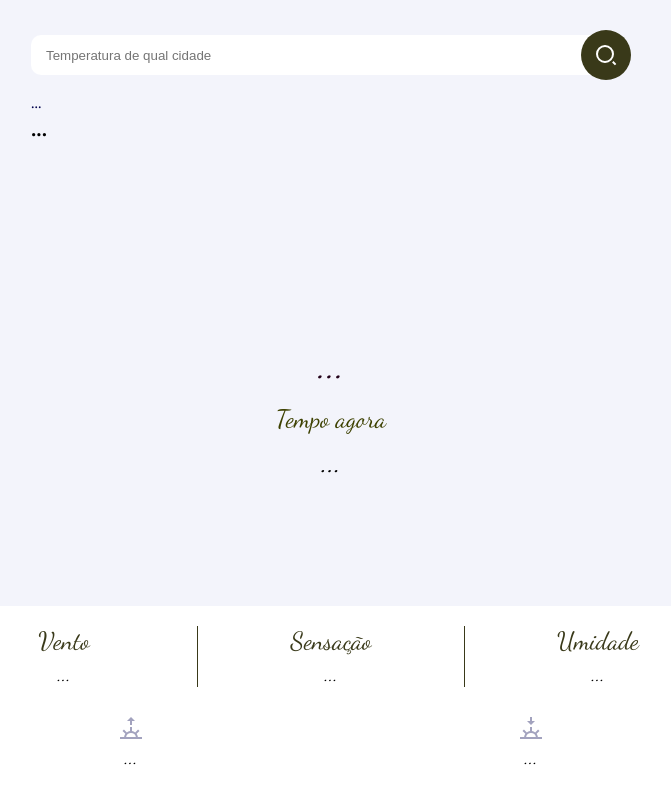
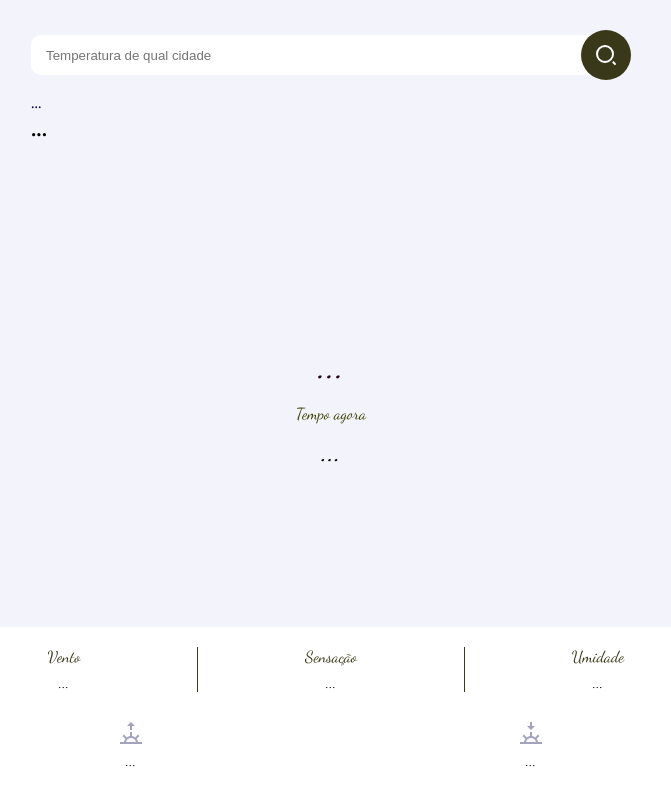
Before and after one commit to Wellingtonsm/meusnapclima, a plain HTML site: page index.html in a window 1280 px wide. Shown: the whole page, without its empty margins (309-980 px from the left). Drawn offline with Linux system fonts and the light colour scheme.

Commit message:
Add files via upload

```diff
--- a/style.css
+++ b/style.css
@@ -105,7 +105,6 @@ body {
 .currente-temperature__info-label{
     margin-top: 15px;
     color: rgb(61, 65, 1);
-    font-size: 25px;
 }
 .currente-temperature__current-temperature{
     font-size: 30px;
@@ -141,12 +140,11 @@ body {
 }
 .temperature-details__label{
     color: #393919;
-    font-size: 25px;
 }
+
 .temperature-details__value, .sunset-sunrise__value {
     font-weight: 500;
     margin-top: 7px;
-    font-size: 20px;
 }
 
 /* Sun */
```
